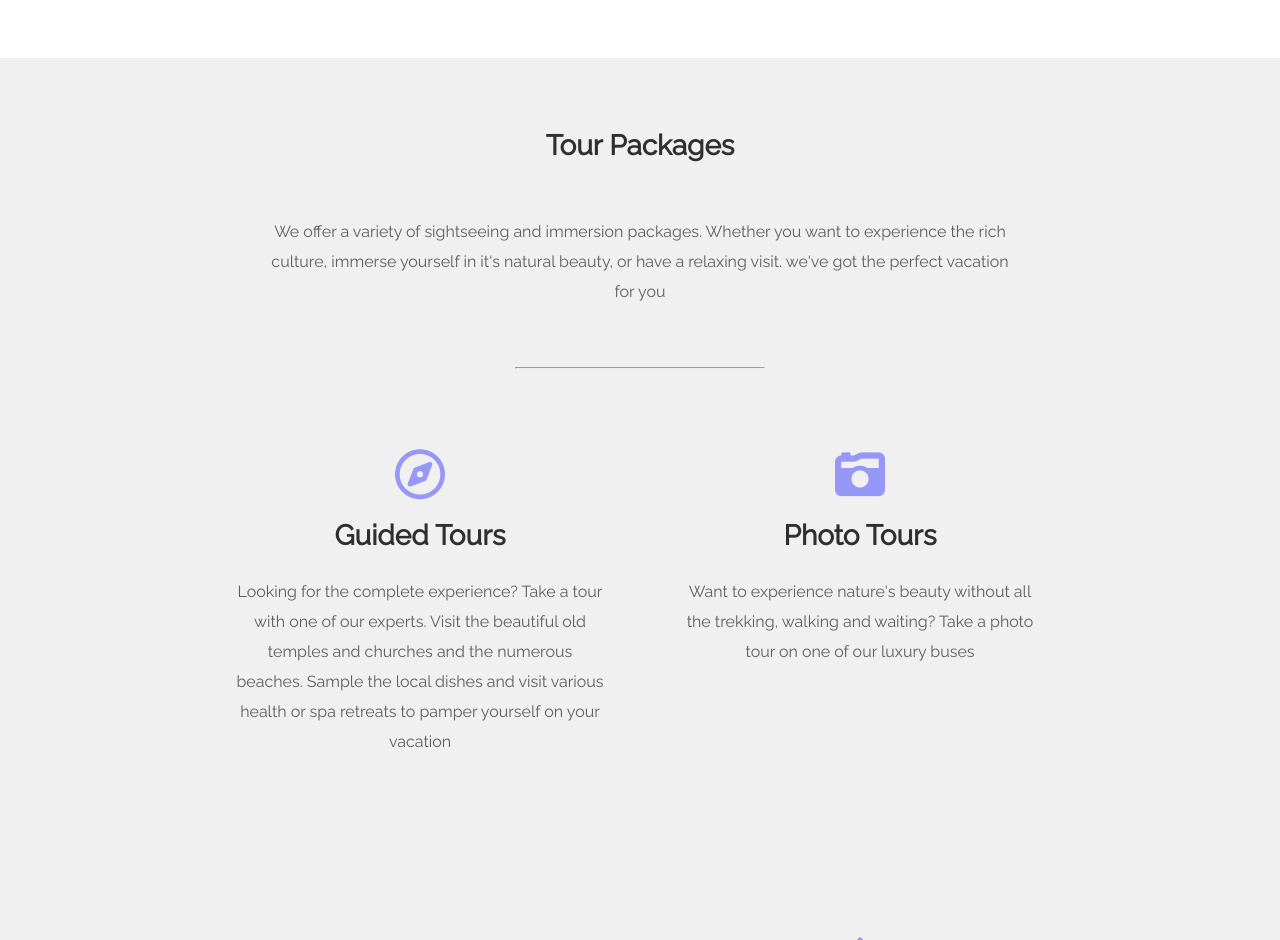
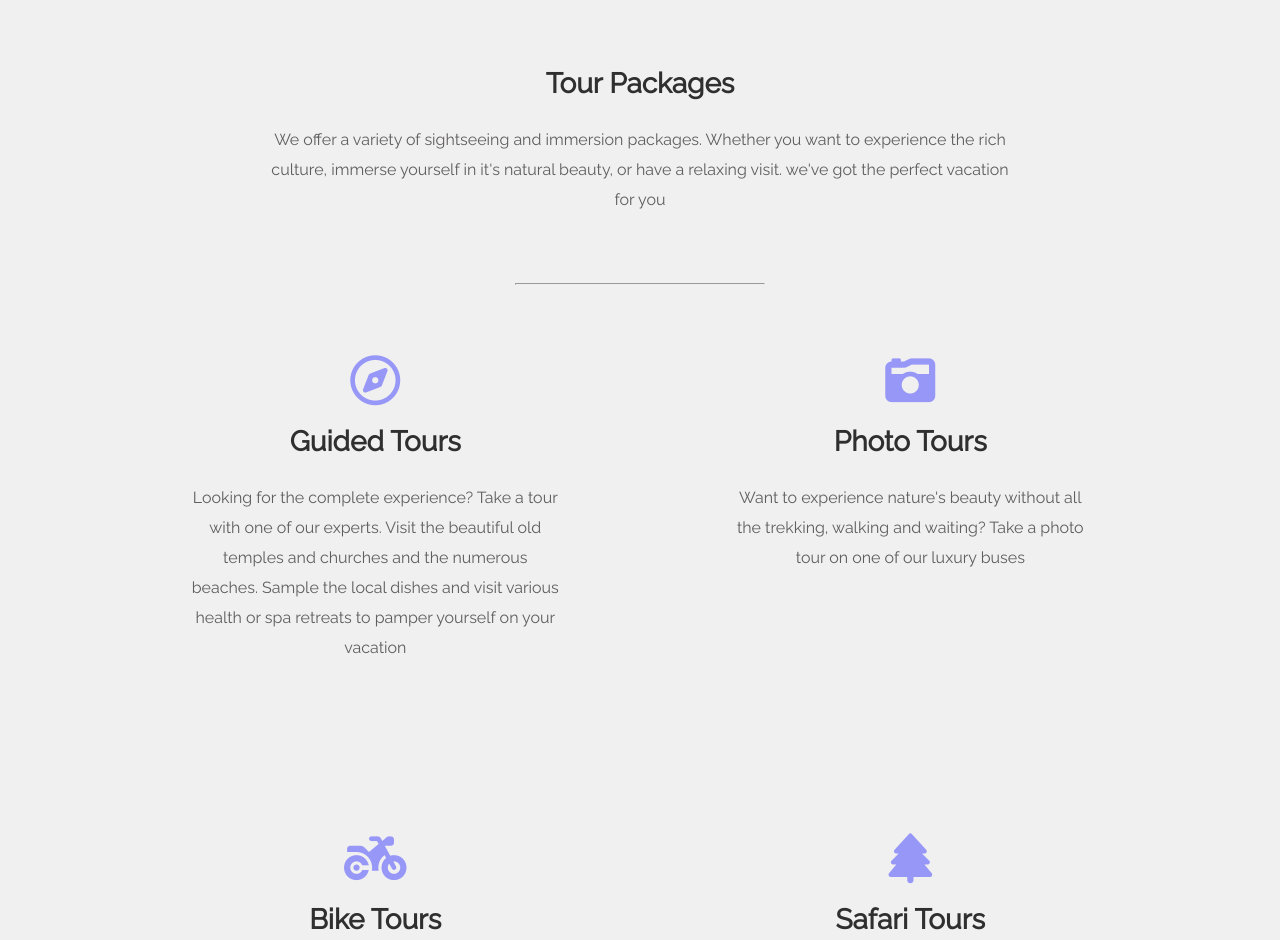
Before and after one commit to ydheeraj535/goa_travel, a plain HTML site: page index.html in a window 1280 px wide. Shown: the part 1860-2800 px from the top of the page. Drawn offline with Linux system fonts and the light colour scheme.

Commit message:
new updates

```diff
--- a/index.html
+++ b/index.html
@@ -10,6 +10,7 @@
     <link rel="stylesheet" href="style.css">
 </head>
 
+    <!-- --------------------page-1--------------------  -->
 <body>
     <header>
         <div class="container">
@@ -35,7 +36,8 @@
             <div class="container">
                 <div class="text-wrap">
                     <h2>Some of Our Destinations</h2>
-                <p>Love the surf and sand? History buff? Nature enthusiast? Thrill seeker interested in water sports,
+                    <p>Love the surf and sand? History buff? Nature enthusiast? Thrill seeker interested in water
+                        sports,
                         dolphin sightseeing, backwater kayaking, parasailing, and scuba diving? Goa has something for
                         everyone</p>
                     <hr>
@@ -59,36 +61,33 @@
                 <div class="text-wrap">
                     <h2>Tour Packages</h2>
                     <p>We offer a variety of sightseeing and immersion packages. Whether you want to experience the rich
-                    culture, immerse yourself in it's natural beauty, or have a relaxing visit. we've got the perfect
+                        culture, immerse yourself in it's natural beauty, or have a relaxing visit. we've got the
+                        perfect
                         vacation for you</p>
                     <hr>
                 </div>
-            <div class="icon-wrap">
                 <div class="icon-wrap-content">
-                    <div class="G-tour"><i class="fa-regular fa-compass"></i>
+                    <div class="tour-item"><i class="fa-regular fa-compass"></i>
                         <h2>Guided Tours</h2>
                         <p>Looking for the complete experience? Take a tour with one of our experts. Visit the beautiful
                             old temples and churches and the numerous beaches. Sample the local dishes and visit various
                             health or spa retreats to pamper yourself on your vacation</p>
                     </div>
-                    <div class="P-tour"><i class="fa-solid fa-camera-retro"></i>
+                    <div class="tour-item"><i class="fa-solid fa-camera-retro"></i>
                         <h2>Photo Tours</h2>
                         <p>Want to experience nature's beauty without all the trekking, walking and waiting? Take a
                             photo tour on one of our luxury buses</p>
                     </div>
-                </div>
-                <div class="icon-wrap-content">
-                    <div class="B-tour"><i class="fa-solid fa-motorcycle"></i>
+                    <div class="tour-item"><i class="fa-solid fa-motorcycle"></i>
                         <h2>Bike Tours</h2>
                         <p>A fun way to experience the local atmosphere while seeing as much of Goa as you can. We'll
                             provide the bikes and lunch too!</p>
                     </div>
-                    <div class="S-tour"><i class="fa-solid fa-tree"></i>
+                    <div class="tour-item"><i class="fa-solid fa-tree"></i>
                         <h2>Safari Tours</h2>
                         <p>Looking to see some wildlife? We offer fantasti safari trips! Spend a day out cruising along
                             the back waters of the Zuari River in a giant canoe. returning to camp in the evening to
                             retell your adventures next to the campfire!</p>
-                    </div>
                     </div>
                 </div>
             </div>
@@ -104,7 +103,8 @@
                 <div class="testimonial-wrap">
                     <div class="testimonial-content">
                         <p>A most wonderful place although I gather greatly different to northern india-the people were
-                        lovely (although immense haggling which was fun when we caught on) stunning and must go back!
+                            lovely (although immense haggling which was fun when we caught on) stunning and must go
+                            back!
                         </p>
                         <div class="author">-Amanda D'Cunha</div>
                     </div>
@@ -114,8 +114,10 @@
                         <div class="author">-Angelo Fernandes</div>
                     </div>
                     <div class="testimonial-content">
-                    <p>Very well framed and arranged tour package. I find everything in it like delicious food spacious
-                        rooms well maintained, discipline behaviors, well planned vehicles for site scenes. Nothing more
+                        <p>Very well framed and arranged tour package. I find everything in it like delicious food
+                            spacious
+                            rooms well maintained, discipline behaviors, well planned vehicles for site scenes. Nothing
+                            more
                             to say contains all things for a travellers.</p>
                         <div class="author">-Diana Monteiro</div>
                     </div>
@@ -128,8 +130,9 @@
             <div class="container">
                 <div class="text-wrap">
                     <h3>Learn More</h3>
-                <p>Want to know about upcoming specials and value deals? Just sign up for our mailing list. We'll keep you informed on new tour packages and offerings. No spam, we promise!</p>
-                <hr class="f&l">
+                    <p>Want to know about upcoming specials and value deals? Just sign up for our mailing list. We'll
+                        keep you informed on new tour packages and offerings. No spam, we promise!</p>
+                    <hr>
                 </div>
                 <div class="subscribe">
                     <input type="text" class="search">
--- a/style.css
+++ b/style.css
@@ -85,32 +85,31 @@ nav {
 
 /* --------------------page-2-------------------- */
 
-.container .text-wrap{
-    max-width: 750px;
+ .text-wrap {
+    max-width: 740px;
     margin: 0 auto;
     text-align: center;
     margin-top: 70px;
-   margin-bottom: 35px;
+   margin-bottom: 40px;
 }
 
 h2 {
     font-size: 28px;
     color: rgb(48, 47, 47);
-    margin-bottom: 20px;
+    margin-bottom: 25px;
 }
 
 p {
     font-size: 16px;
     color: rgba(48, 47, 47, 0.76);
     line-height: 30px;
-    margin-bottom: 60px;
 }
 
 hr {
     width: 250px;
-    margin: auto;
-    margin-bottom: 80px;
+    margin: 0 auto;
     color: rgb(91, 91, 163);
+    margin-top: 68px;
 }
 
 .img-1 {
@@ -126,9 +125,6 @@ hr {
     padding-bottom: 10px;
     padding-right: 10px;
 }
-
-
-
 
 .img-2 {
     height: 324px;
@@ -184,65 +180,39 @@ hr {
 }
 
 .icon-wrap-content {
-    display: flex;
+    display: grid;
     text-align: center;
-    width: 80%;
+    width: 900px;
     margin: auto;
-    justify-content: space-around;
-    margin-bottom: 120px;
+    grid-template-columns: auto auto;
+    gap: 170px;
+    margin-top: 70px;
+    margin-bottom: 100px;
 }
 
-.G-tour {
-    width: 370px;
-}
-
-.P-tour {
-    width: 370px;
-}
-
-
-.B-tour {
-    width: 350px;
-}
-
-.S-tour {
-    width: 350px;
-}
 
  i {
     font-size: 50px;
     color: rgb(151, 151, 248);
     margin-bottom: 20px;
-    line-height: 10px;
- }
-
- .icon-wrap h2 {
-    font-size: 28px;
-    color: rgb(48, 47, 47);
-    margin-bottom: 25px;
- }
- .icon-wrap p {
-    font-size: 16px;
-    color: rgba(48, 47, 47, 0.76);
  }
 
  /* --------------------page-4-------------------- */
-
-.testimonial {
-    margin-top: 70px;
-    text-align: center;
-    margin-bottom: 70px;
-}
-
- h2 {
-    margin-bottom: 55px;
-}
 
 .testimonial-wrap {
     text-align: center;
     width: 675px;
     margin: 0 auto;
-    margin-bottom: 100px;
+    margin-top: 70px;
+    margin-bottom: 85px;
+}
+
+.testimonial-content {
+    margin-bottom: 70px;
+}
+
+.testimonial-wrap {
+    margin-bottom: 90px;
 }
 
 .testimonial-content p {
@@ -256,9 +226,6 @@ hr {
     color: rgba(48, 47, 47, 0.76);
 }
 
-.testimonial-content {
-    margin-bottom: 55px;
-}
 
 /* --------------------page-5-------------------- */
 
@@ -272,7 +239,8 @@ h3 {
 }
 
 .search {
-    padding: 13px 80px;
+    width: 300px;
+    line-height: 40px;
     margin-right: 25px;
 }
 
@@ -282,7 +250,7 @@ h3 {
 }
 
 .text {
-    font-size: 14px;
+    font-size: 13px;
     color: rgba(178, 181, 185, 0.863);
 }
 
@@ -302,5 +270,4 @@ footer {
     display: flex;
     justify-content: space-around;
     align-items: center;
-
 }
```
Also changed, not shown: background.jpg (deleted). Lines whose indentation alone changed are shown as unchanged.
